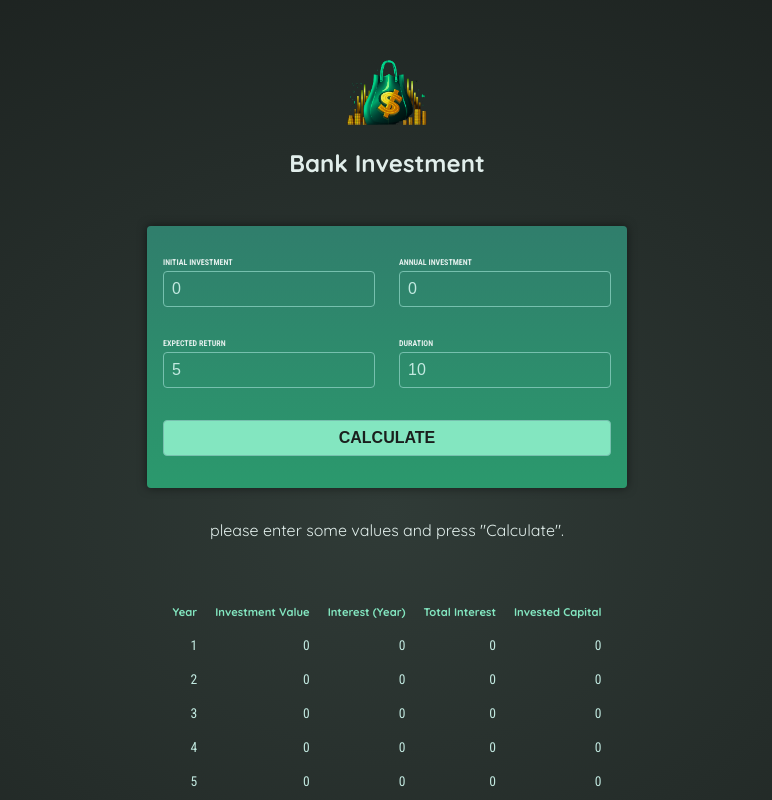
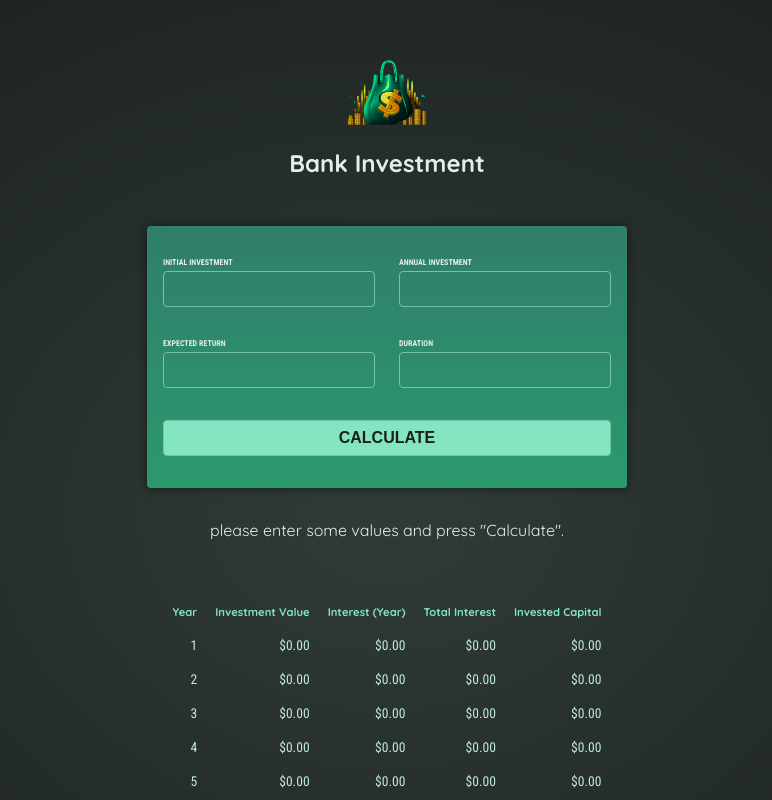
Before and after one commit to MauroSacramento/Reactive-app, an Angular app: page / in a window 1280 px wide. Both pictures are taken after a click on the button "CALCULATE". Shown: the top 800 px of the page, without its empty margins (253-1025 px from the left). Built offline with nearby package versions, Linux system fonts and the light colour scheme.

Commit message:
Transforming data with pipe

```diff
--- a/src/app/investment-results/investment-results.component.html
+++ b/src/app/investment-results/investment-results.component.html
@@ -14,10 +14,10 @@
         @for(result of results; track result.year){
             <tr>
                 <td>{{result.year}}</td>
-                <td>{{result.valueEndOfYear}}</td>
-                <td>{{result.interest}}</td>
-                <td>{{result.totalInterest}}</td>
-                <td>{{result.totalAmountInvested}}</td>
+                <td>{{result.valueEndOfYear | currency}}</td>
+                <td>{{result.interest | currency}}</td>
+                <td>{{result.totalInterest | currency}}</td>
+                <td>{{result.totalAmountInvested | currency}}</td>
             </tr>
         }
     </tbody>
--- a/src/app/investment-results/investment-results.component.ts
+++ b/src/app/investment-results/investment-results.component.ts
@@ -1,9 +1,10 @@
+import { CurrencyPipe } from '@angular/common';
 import { Component, Input } from '@angular/core';
 
 @Component({
   selector: 'app-investment-results',
   standalone: true,
-  imports: [],
+  imports: [CurrencyPipe],
   templateUrl: './investment-results.component.html',
   styleUrl: './investment-results.component.css'
 })
--- a/src/app/user-input/user-input.component.html
+++ b/src/app/user-input/user-input.component.html
@@ -1,4 +1,4 @@
-<form (ngSubmit)="onSubmit()">
+<form (ngSubmit)="onSubmit()" #form>
     <div class="input-group">
         <p>
             <label for="initial-investment">Initial Investment </label>
--- a/src/app/user-input/user-input.component.ts
+++ b/src/app/user-input/user-input.component.ts
@@ -1,4 +1,4 @@
-import { Component, EventEmitter, Output } from '@angular/core';
+import { Component, ElementRef, EventEmitter, Output, ViewChild } from '@angular/core';
 import { FormsModule } from '@angular/forms';
 import { InvestmentInput } from '../investment-inut.model';
 
@@ -10,6 +10,9 @@ import { InvestmentInput } from '../investment-inut.model';
   styleUrl: './user-input.component.css'
 })
 export class UserInputComponent {
+
+  @ViewChild('form') private form?: ElementRef<HTMLFormElement>
+
   @Output() calculate = new EventEmitter<InvestmentInput>()
   enteredInitialInvestment = '0';
   enteredAnnualInvestment = '0';
@@ -23,5 +26,6 @@ export class UserInputComponent {
       expectedReturn: +this.enteredExpetationReturn,
       annualInvestment: +this.enteredAnnualInvestment,
     })
+    this.form?.nativeElement.reset();
   }
 }
```
